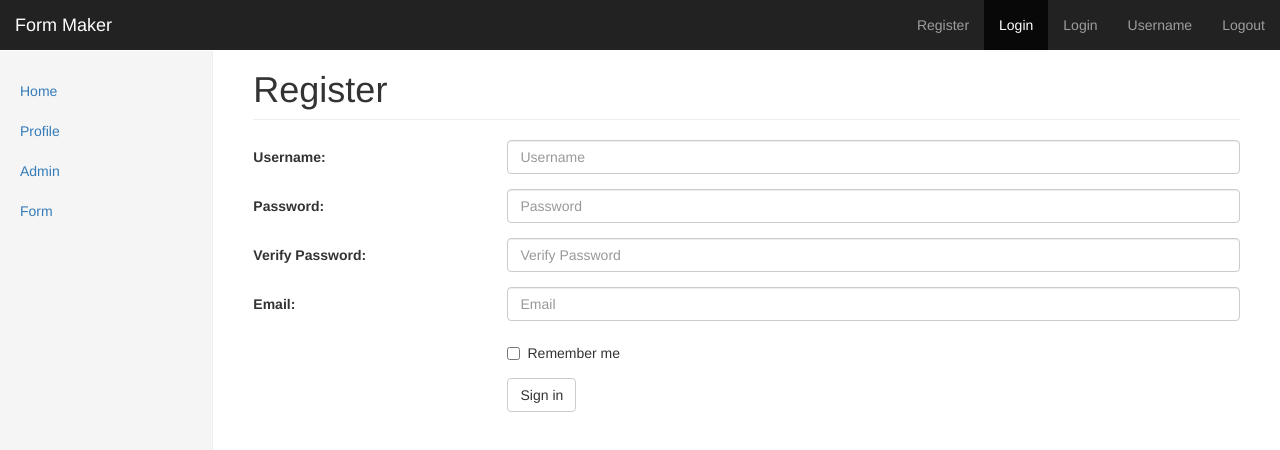
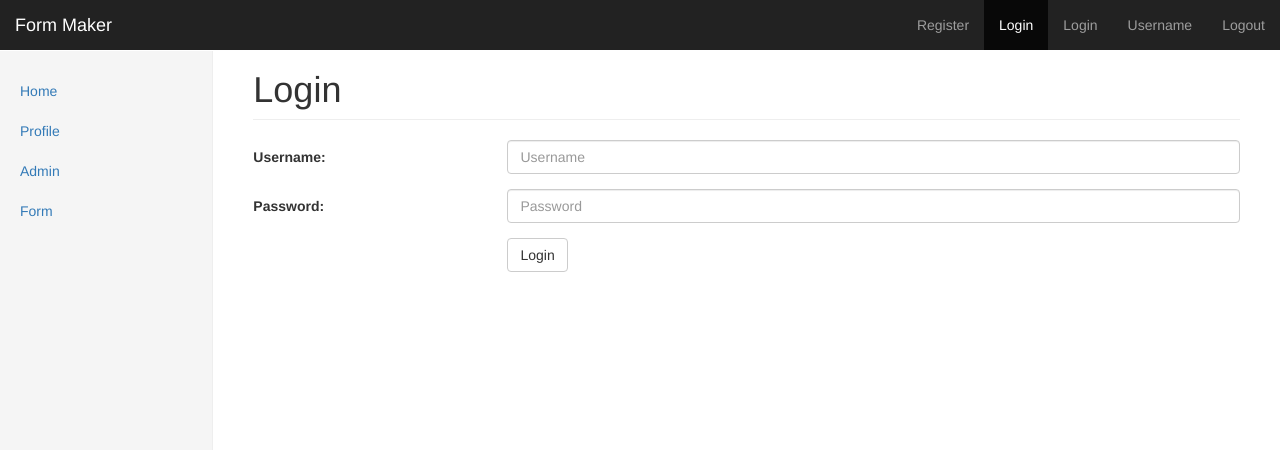
Before and after one commit to Eragon29692/WebDevSpring2016, a website: page public/TestingDir/loginForm.html in a window 1280 px wide. Drawn offline with nearby package versions, Linux system fonts and the light colour scheme.

Commit message:
fix login button and form input boxes

```diff
--- a/public/TestingDir/loginForm.html
+++ b/public/TestingDir/loginForm.html
@@ -68,7 +68,7 @@
             </ul>
         </div>
         <div class="col-sm-9 col-sm-offset-3 col-md-10 col-md-offset-2 main">
-            <h1 class="page-header">Register</h1>
+            <h1 class="page-header">Login</h1>
             <form class="form-horizontal">
                 <div class="form-group">
                     <label for="inputUserName" class="col-sm-3 control-label">Username:</label>
@@ -83,29 +83,8 @@
                     </div>
                 </div>
                 <div class="form-group">
-                    <label for="verifyPassword" class="col-sm-3 control-label">Verify Password:</label>
-                    <div class="col-sm-9">
-                        <input type="password" class="form-control" id="verifyPassword" placeholder="Verify Password">
-                    </div>
-                </div>
-                <div class="form-group">
-                    <label for="inputEmail" class="col-sm-3 control-label">Email:</label>
-                    <div class="col-sm-9">
-                        <input type="email" class="form-control" id="inputEmail" placeholder="Email">
-                    </div>
-                </div>
-                <div class="form-group">
                     <div class="col-sm-offset-3 col-sm-9">
-                        <div class="checkbox">
-                            <label>
-                                <input type="checkbox"> Remember me
-                            </label>
-                        </div>
-                    </div>
-                </div>
-                <div class="form-group">
-                    <div class="col-sm-offset-3 col-sm-9">
-                        <button type="submit" class="btn btn-default">Sign in</button>
+                        <button type="submit" class="btn btn-default">Login</button>
                     </div>
                 </div>
             </form>
```
